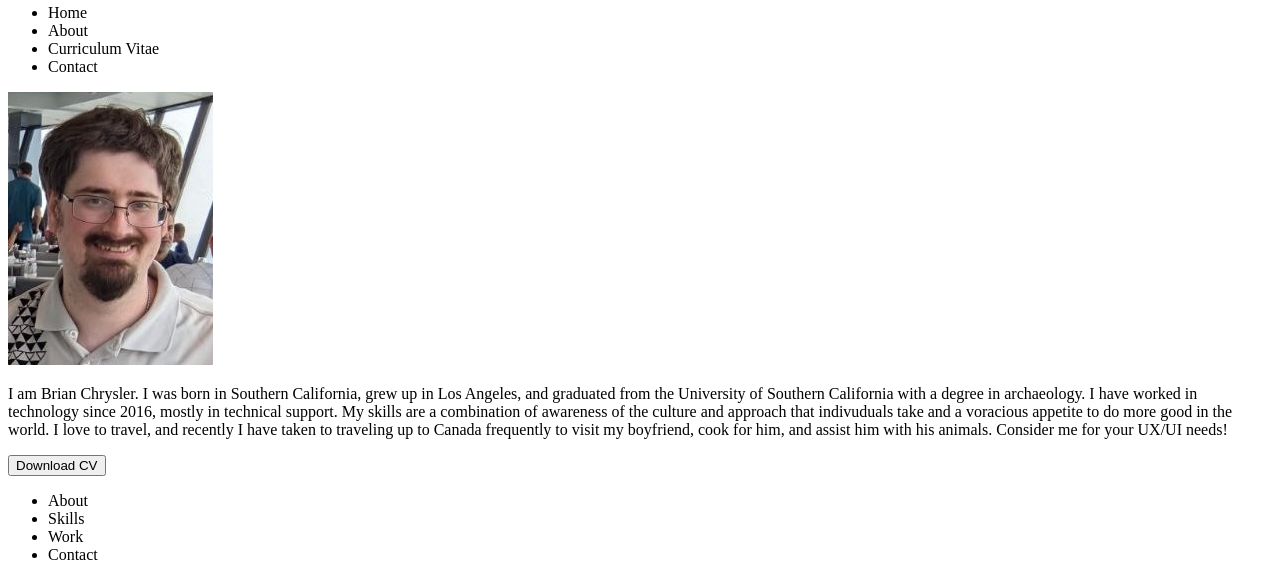
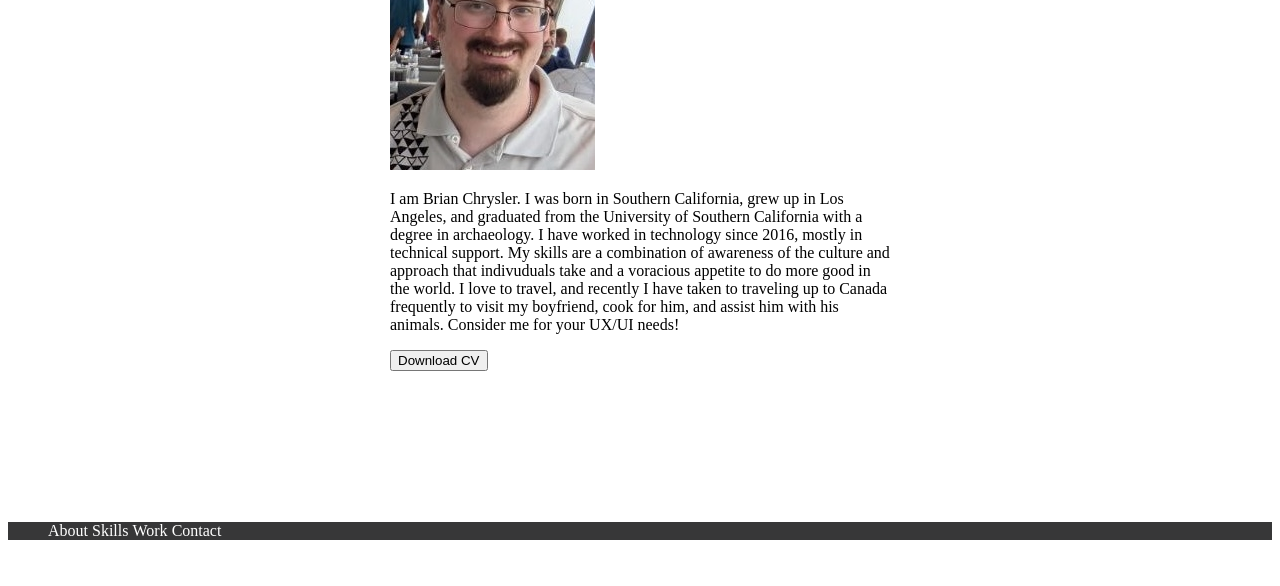
Before and after one commit to bchrysler-fox/UX_UI_HW_17, a plain HTML site: page index.html in a window 1280 px wide. Shown: the part 214-800 px from the top of the page. Drawn offline with Linux system fonts and the light colour scheme.

Commit message:
Update index.html

```diff
--- a/index.html
+++ b/index.html
@@ -1,7 +1,7 @@
 <!DOCTYPE html>
 <HTML>
  <head>
-   <link href="../UX:UI Homework 17/css/index.css" rel="stylesheet" type="text/css"></link>
+   <link rel="stylesheet" type="text/css" href="UX_UI_HW_17/css/index.css"></link>
  </head>
 
  <body>
```
